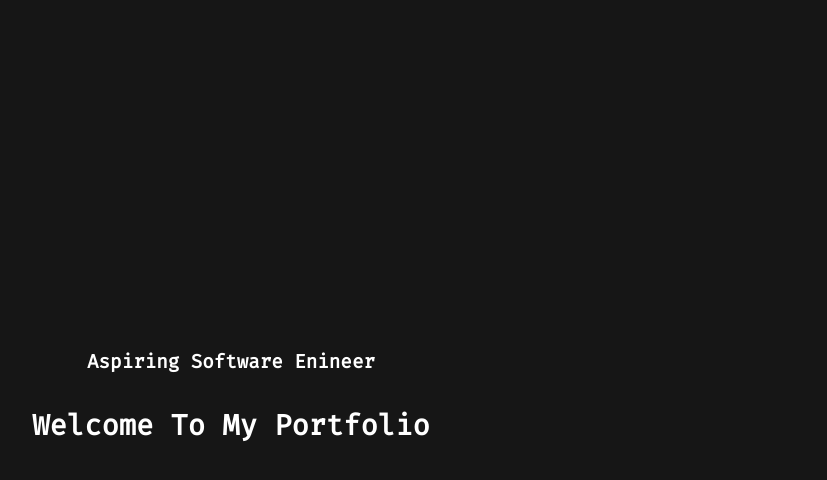
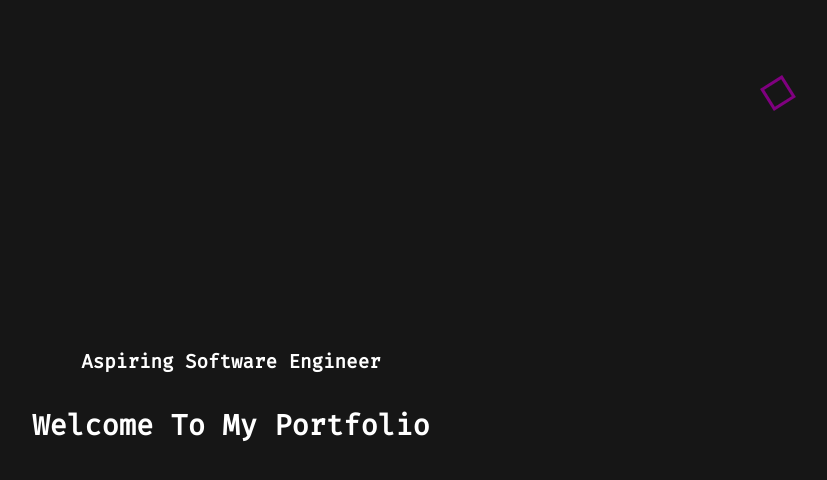
Before and after one commit to TejasK28/Portfolio, a React (Create React App) app: page / in a window 1280 px wide. Shown: the top 480 px of the page, without its empty margins (409-1236 px from the left). Built offline with nearby package versions, Linux system fonts and the light colour scheme.

Commit message:
Purple Square

```diff
--- a/package.json
+++ b/package.json
@@ -7,6 +7,7 @@
     "@testing-library/jest-dom": "^5.16.5",
     "@testing-library/react": "^13.4.0",
     "@testing-library/user-event": "^13.5.0",
+    "framer-motion": "^10.13.0",
     "gasp": "^0.0.2",
     "gsap": "^3.12.2",
     "react": "^18.2.0",
--- a/src/component/HomePage.js
+++ b/src/component/HomePage.js
@@ -1,22 +1,26 @@
 import React from 'react';
 import './homepage.css'
+import RotatingSquare from './Square.js';
 
 function HomePage()
 {
     return (
         <div className = "homepage-container">
 
+            <div className="rotating-square-container">
+                <RotatingSquare />
+            </div>
+
             <div className="headline-text">
-                <h1>Aspiring Software Enineer</h1>
+                <h1>Aspiring Software Engineer</h1>
             </div>
 
             <div className="main-text">
                 <h1>Welcome To My Portfolio</h1>
             </div>
+        </div>
 
 
-
-        </div>
     )
 }
 
--- /dev/null
+++ b/src/component/Square.js
@@ -0,0 +1,25 @@
+import React from 'react';
+import { motion } from 'framer-motion';
+
+const RotatingSquare = () => {
+  return (
+    <motion.div
+      style={{
+        width: 20,
+        height: 20,
+        backgroundColor: 'transparent',
+        border: '3px solid purple',
+      }}
+      animate={{
+        rotate: [0, 180, 0, 360], // Rotate 180, come back to 0, and then rotate 360
+      }}
+      transition={{
+        repeat: Infinity,
+        duration: 20,
+        ease: 'linear',
+      }}
+    />
+  );
+};
+
+export default RotatingSquare;
--- a/src/component/homepage.css
+++ b/src/component/homepage.css
@@ -12,6 +12,12 @@ body {
   align-items: center;
   justify-content: center;
   color: white;
+}
+
+.rotating-square-container {
+  position: absolute;
+  top: 10vh; /* Adjust the top position to move the square down or up */
+  right: 10vh; /* Adjust the right position to move the square left or right */
 }
 
 .headline-text {
--- a/src/component/preloader.css
+++ b/src/component/preloader.css
@@ -19,7 +19,7 @@
     display: flex;
     align-items: center;
     justify-content: space-between;
-    height: 4vw; /* Adjust the height for responsiveness */
+    height: 3.5vw; /* Adjust the height for responsiveness */
     width: 30vw; /* Adjust the width for responsiveness */
     font-size: 2vw; /* Adjust the font size for responsiveness */
     font-weight: 800;
@@ -30,7 +30,7 @@
   /* Media query for smaller screens */
   @media (max-width: 768px) {
     .preloader .texts-container {
-      height: 7vw; /* Adjust the height for smaller screens */
+      height: 6vw; /* Adjust the height for smaller screens */
       width: 80vw; /* Adjust the width for smaller screens */
       font-size: 5vw; /* Adjust the font size for smaller screens */
     }
```
Also changed, not shown: 1 other file (tests, documents, lock files or other folders).
